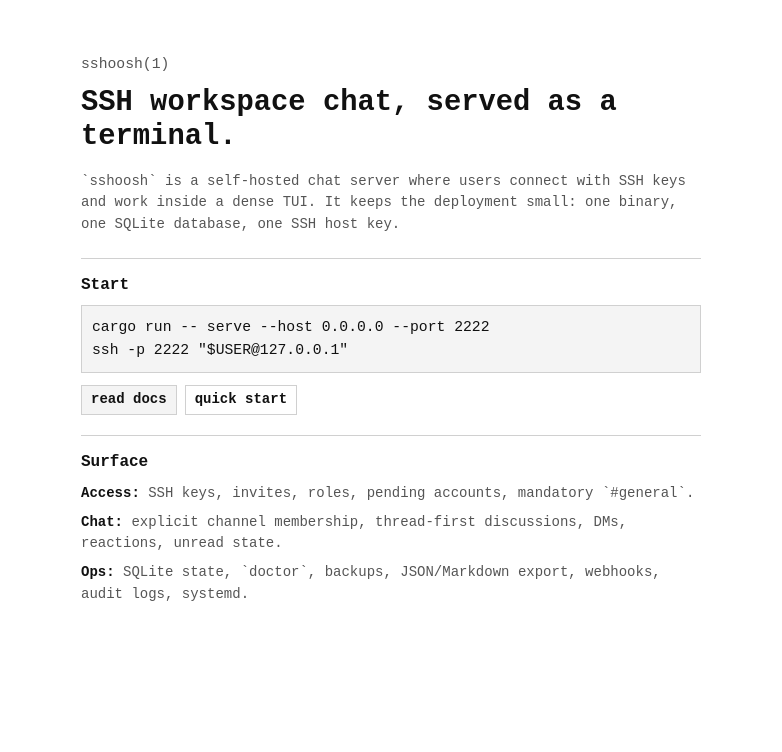
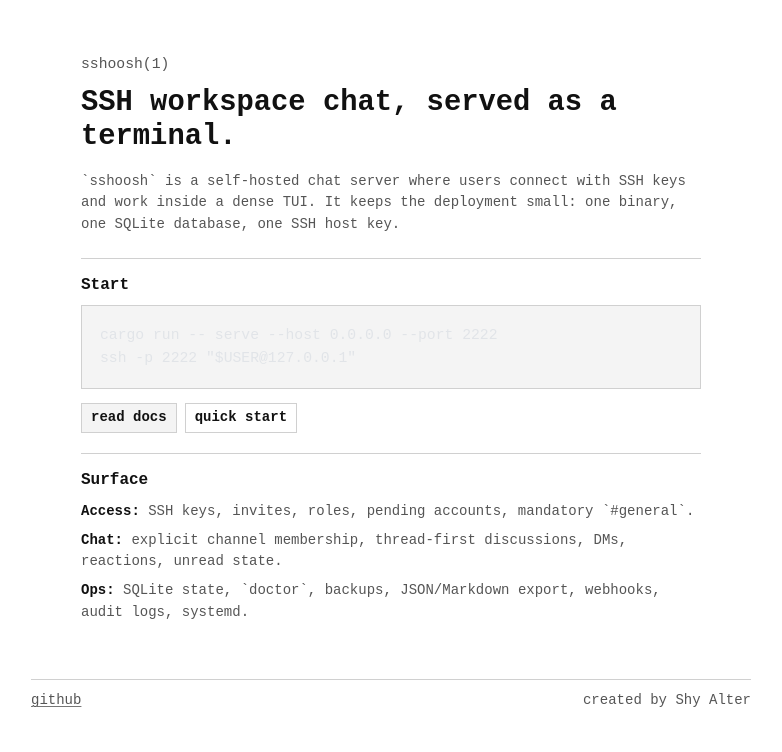
Before and after one commit to puemos/sshoosh, an Astro site in the folder docs/: page / in a window 1280 px wide. Shown: the part 60-812 px from the top of the page, without its empty margins (249-1031 px from the left). Built offline with nearby package versions, Linux system fonts and the light colour scheme; Astro itself is replaced by a stand-in of ours; code samples lack their colours.

Commit message:
docs(site): improve terminal docs polish

```diff
--- a/docs/astro.config.mjs
+++ b/docs/astro.config.mjs
@@ -3,6 +3,15 @@ import { defineConfig } from 'astro/config';
 export default defineConfig({
   site: 'https://docs.puemos.com',
   base: '/sshoosh-docs/',
+  markdown: {
+    shikiConfig: {
+      themes: {
+        light: 'github-light',
+        dark: 'github-dark',
+      },
+      defaultColor: false,
+    },
+  },
   build: {
     format: 'directory',
     assets: 'assets'
--- a/docs/src/components/SiteChrome.astro
+++ b/docs/src/components/SiteChrome.astro
@@ -9,6 +9,7 @@ const {
 
 const base = import.meta.env.BASE_URL;
 const href = (path: string) => `${base}${path}`;
+const githubUrl = 'https://github.com/puemos/sshoosh';
 ---
 
 <!doctype html>
@@ -31,12 +32,16 @@ const href = (path: string) => `${base}${path}`;
       <header class="topline">
         <a class="brand" href={href('')}>sshoosh</a>
         <nav aria-label="Primary navigation">
-          <a href={href('')} aria-current={current === 'home' ? 'page' : undefined}>landing</a>
+          <a href={href('')} aria-current={current === 'home' ? 'page' : undefined}>home</a>
           <a href={href('docs/')} aria-current={current === 'docs' ? 'page' : undefined}>docs</a>
           <button class="theme-toggle" type="button" data-theme-toggle>theme</button>
         </nav>
       </header>
       <slot />
+      <footer class="bottombar">
+        <a href={githubUrl}>github</a>
+        <span>created by Shy Alter</span>
+      </footer>
     </div>
     <script is:inline>
       (() => {
--- a/docs/src/pages/index.astro
+++ b/docs/src/pages/index.astro
@@ -1,8 +1,15 @@
 ---
+import { Code } from 'astro:components';
 import SiteChrome from '../components/SiteChrome.astro';
 
 const base = import.meta.env.BASE_URL;
 const href = (path: string) => `${base}${path}`;
+const startCommand = `cargo run -- serve --host 0.0.0.0 --port 2222
+ssh -p 2222 "$USER@127.0.0.1"`;
+const codeThemes = {
+  light: 'github-light',
+  dark: 'github-dark',
+};
 ---
 
 <SiteChrome
@@ -21,8 +28,13 @@ const href = (path: string) => `${base}${path}`;
 
     <section class="block">
       <h2>Start</h2>
-      <pre class="command-card"><code>cargo run -- serve --host 0.0.0.0 --port 2222
-ssh -p 2222 "$USER@127.0.0.1"</code></pre>
+      <Code
+        code={startCommand}
+        lang="sh"
+        themes={codeThemes}
+        defaultColor={false}
+        class="command-card"
+      />
       <div class="actions">
         <a class="button" href={href('docs/')}>read docs</a>
         <a class="button secondary" href={href('docs/#quick-start')}>quick start</a>
--- a/docs/src/styles/site.css
+++ b/docs/src/styles/site.css
@@ -97,7 +97,7 @@ input {
 .site-frame {
   width: min(100%, 760px);
   margin: 0 auto;
-  padding: 22px 20px 64px;
+  padding: 22px 20px 40px;
 }
 
 .topline {
@@ -218,8 +218,8 @@ h3 {
   border: 1px solid var(--line);
   border-radius: 0;
   background: var(--surface);
-  margin: 0 0 12px;
-  padding: 10px;
+  margin: 0 0 14px;
+  padding: 18px;
   color: var(--fg);
   font-size: 0.92rem;
   line-height: 1.55;
@@ -233,10 +233,34 @@ h3 {
   padding: 0;
 }
 
-.doc-article pre,
-.doc-article pre span {
-  color: var(--fg) !important;
+.astro-code {
   background: var(--surface) !important;
+}
+
+.astro-code,
+.astro-code span {
+  color: var(--shiki-light, var(--fg));
+}
+
+html[data-theme="dark"] .astro-code,
+html[data-theme="dark"] .astro-code span {
+  color: var(--shiki-dark, var(--fg));
+}
+
+.bottombar {
+  display: flex;
+  flex-wrap: wrap;
+  justify-content: space-between;
+  gap: 10px;
+  border-top: 1px solid var(--line);
+  margin-top: 56px;
+  padding-top: 10px;
+  color: var(--muted);
+}
+
+.bottombar a,
+.bottombar span {
+  color: var(--muted);
 }
 
 .actions {
```
